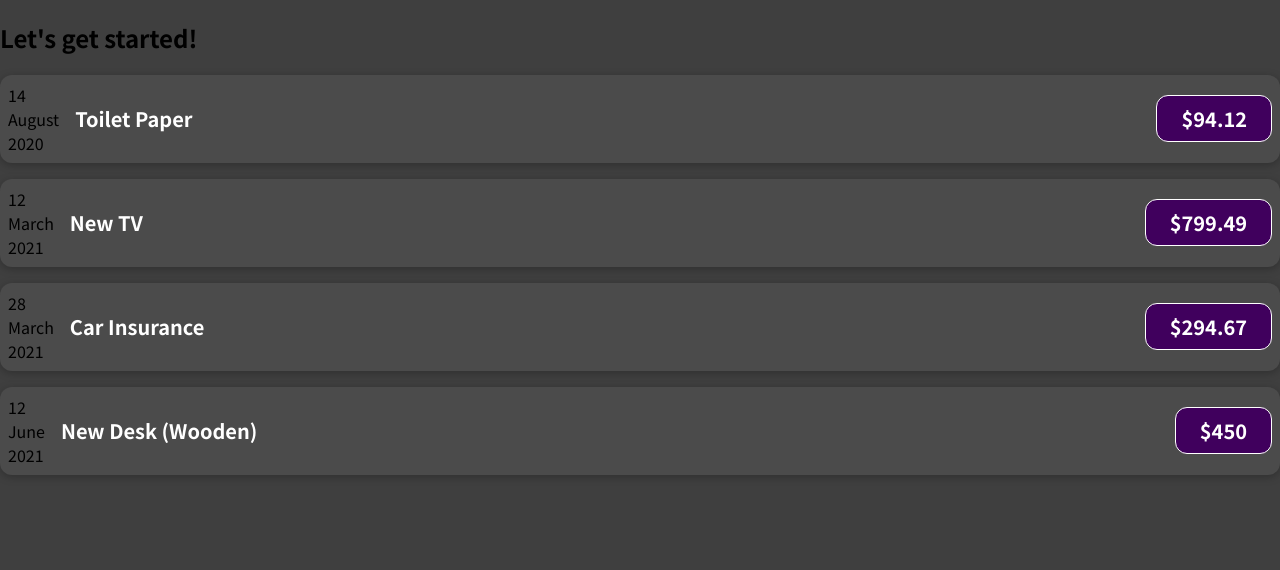
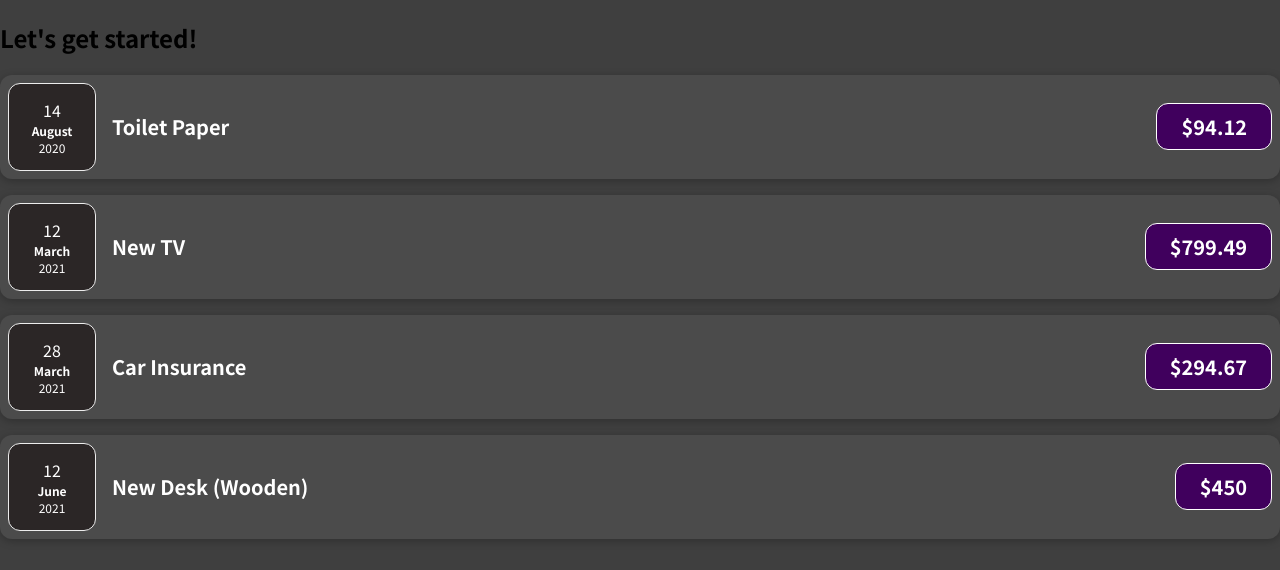
Before and after one commit to YunusEmreBEYAZ/PracticeReact, a React (Create React App) app: page / in a window 1280 px wide. Shown: the top 570 px of the page. Built offline with nearby package versions, Linux system fonts and the light colour scheme.

Commit message:
ExpenseDate component and css file

```diff
--- /dev/null
+++ b/src/components/ExpenseDate.css
@@ -0,0 +1,26 @@
+.expense-date {
+    display: flex;
+    flex-direction: column;
+    width: 5.5rem;
+    height: 5.5rem;
+    border: 1px solid #ececec;
+    background-color: #2b2626;
+    color: white;
+    border-radius: 12px;
+    align-items: center;
+    justify-content: center;
+}
+
+.expense-date__month {
+    font-size: 0.75rem;
+    font-weight: bold;
+}
+
+.expense-date__year {
+    font-size: 0.75rem;
+}
+
+.expense-date__day {
+    font-size: 1.5rem;
+    font-weight: bold;
+}
--- /dev/null
+++ b/src/components/ExpenseDate.js
@@ -0,0 +1,19 @@
+import React from "react";
+import "./ExpenseDate.css";
+
+function ExpenseDate(props) {
+
+    const day = props.date.toLocaleString('en-EU', { day: '2-digit' });
+    const month = props.date.toLocaleString('en-EU', { month: 'long' });
+    const year = props.date.getFullYear();
+
+    return (
+        <div className="expense-date">
+            <div className="expense-day">{day}</div>
+            <div className="expense-date__month">{month}</div>
+            <div className="expense-date__year">{year}</div>
+        </div>
+    )
+}
+
+export default ExpenseDate;
--- a/src/components/ExpenseItem.js
+++ b/src/components/ExpenseItem.js
@@ -1,19 +1,13 @@
 import React from "react";
 import "./ExpenseItem.css";
+import ExpenseDate from "./ExpenseDate";
 
 function ExpenseItem(props) {
 
-    const day = props.date.toLocaleString('en-EU', { day: '2-digit' });
-    const month = props.date.toLocaleString('en-EU', { month: 'long' });
-    const year = props.date.getFullYear();
 
     return (
         <div className="expense-item">
-            <div>
-                <div>{day}</div>
-                <div>{month}</div>
-                <div>{year}</div>
-            </div>
+            <ExpenseDate date={props.date} />
             <div className="expense-item__description">
                 <h2 >{props.title}</h2>
                 <div className="expense-item__price">${props.amount}</div>
```
